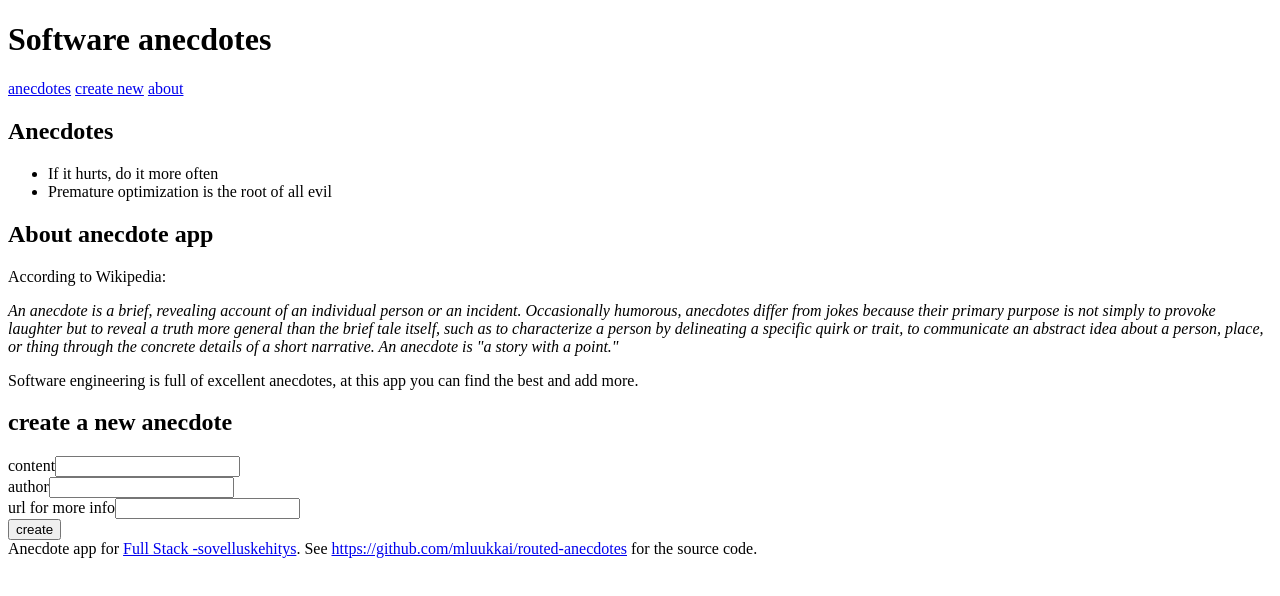
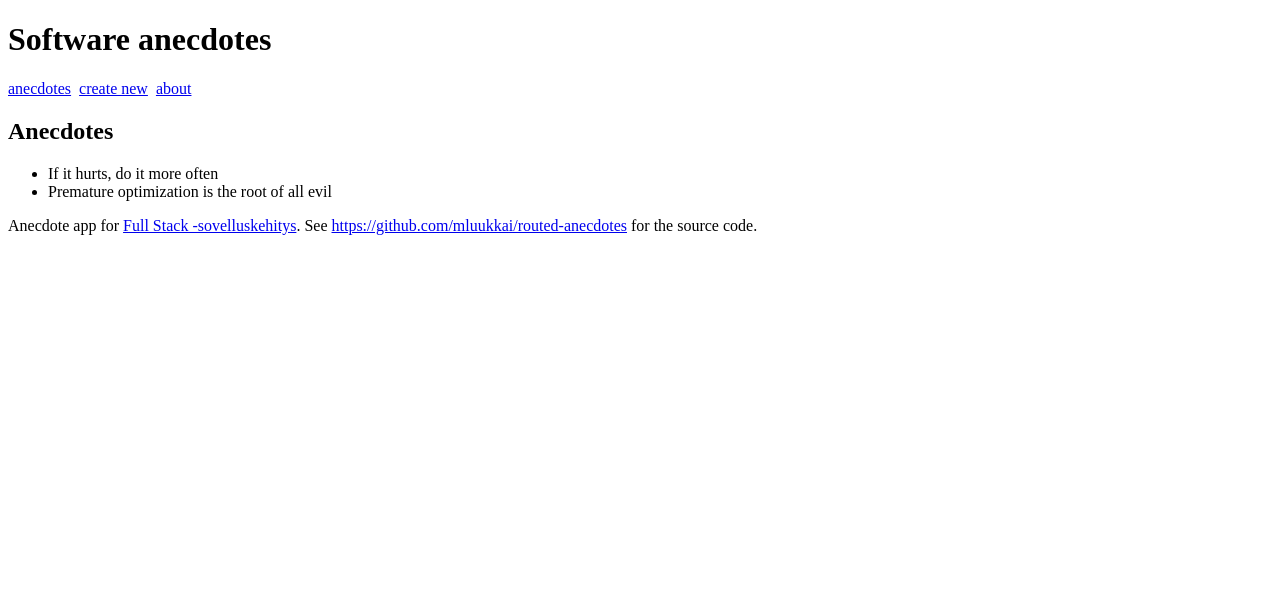
Before and after one commit to stadibo/routed-anecdotes, a React (Create React App) app: page / in a window 1280 px wide. Shown: the top 596 px of the page. Built offline with nearby package versions, Linux system fonts and the light colour scheme.

Commit message:
6.16 done

```diff
--- a/package.json
+++ b/package.json
@@ -5,6 +5,7 @@
   "dependencies": {
     "react": "^16.2.0",
     "react-dom": "^16.2.0",
+    "react-router-dom": "^4.3.1",
     "react-scripts": "1.0.17"
   },
   "scripts": {
--- a/src/App.js
+++ b/src/App.js
@@ -1,10 +1,11 @@
 import React from 'react'
+import { BrowserRouter as Router, Route, Link } from 'react-router-dom'
 
 const Menu = () => (
   <div>
-    <a href='#'>anecdotes</a>&nbsp;
-    <a href='#'>create new</a>&nbsp;
-    <a href='#'>about</a>&nbsp;
+    <Link to="/">anecdotes</Link> &nbsp;
+    <Link to="/create">create new</Link> &nbsp;
+    <Link to="/about">about</Link> &nbsp;
   </div>
 )
 
@@ -65,7 +66,7 @@
   }
 
   render() {
-    return(
+    return (
       <div>
         <h2>create a new anecdote</h2>
         <form onSubmit={this.handleSubmit}>
@@ -138,12 +139,16 @@
   render() {
     return (
       <div>
-        <h1>Software anecdotes</h1>
-          <Menu />
-          <AnecdoteList anecdotes={this.state.anecdotes} />
-          <About />
-          <CreateNew addNew={this.addNew}/>
-        <Footer />
+        <Router>
+          <div>
+            <h1>Software anecdotes</h1>
+            <Menu />
+            <Route exact path="/" render={() => <AnecdoteList anecdotes={this.state.anecdotes} />} />
+            <Route path="/create" render={() => <CreateNew addNew={this.addNew} />} />
+            <Route path="/about" render={() => <About />} />
+            <Footer />
+          </div>
+        </Router>
       </div>
     );
   }
```
Also changed, not shown: 1 other file (tests, documents, lock files or other folders).
